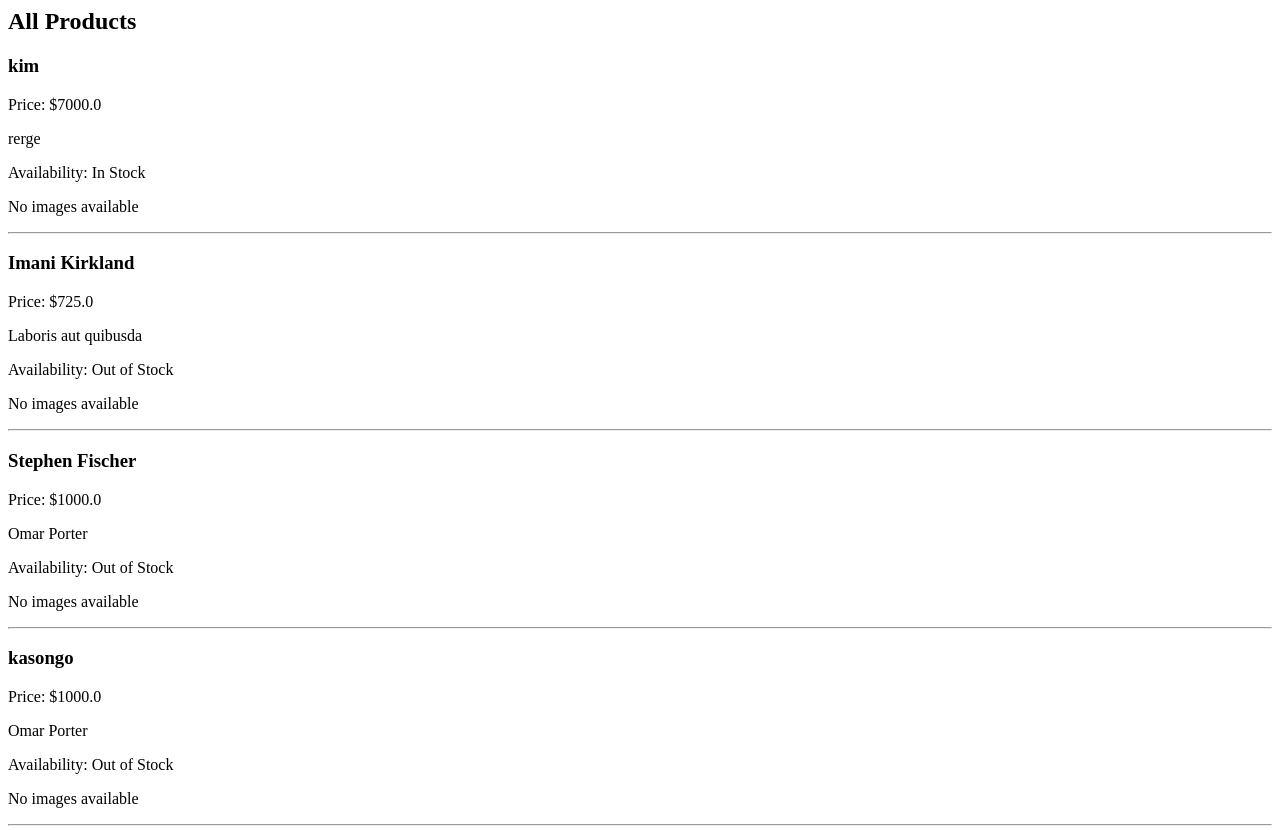
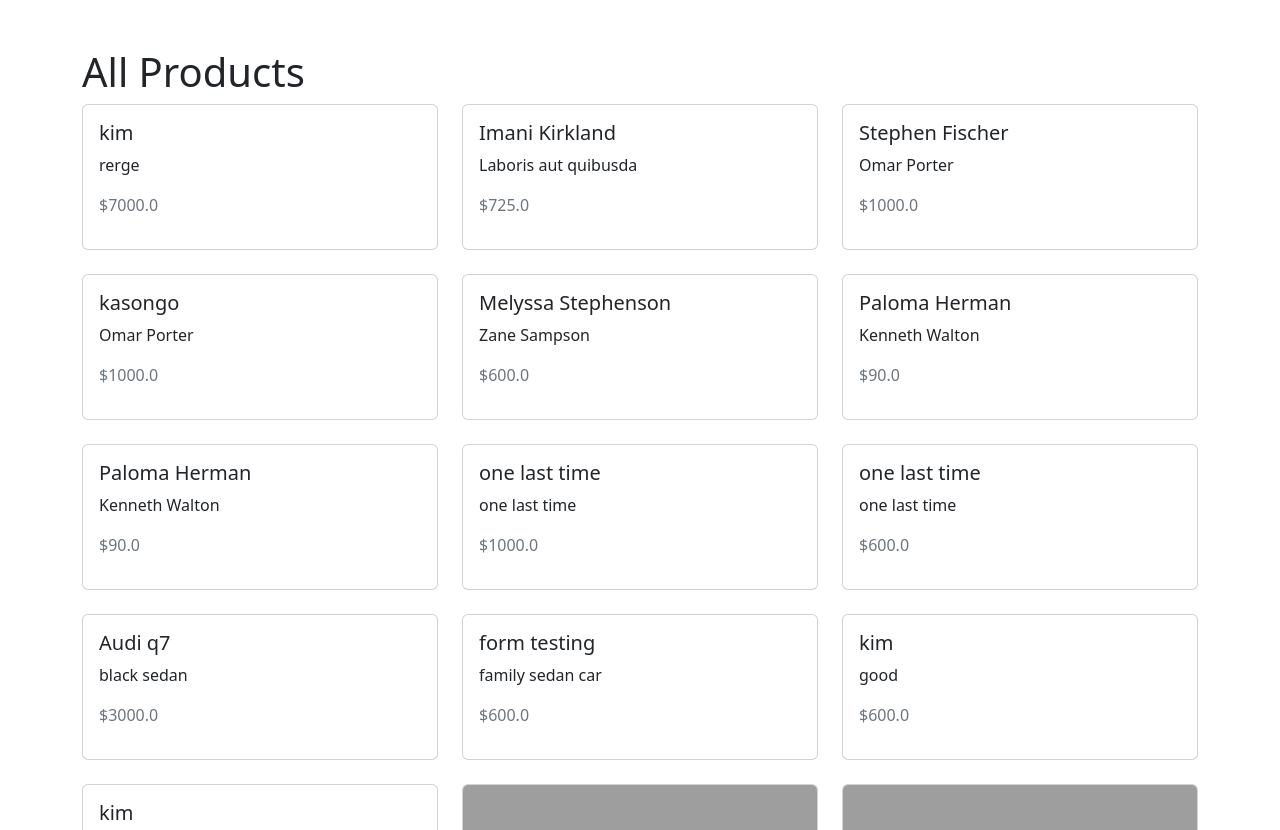
Before and after one commit to DerrickMoiben/Ecomerce_Platform, a Django app: page /owner/all_products/ in a window 1280 px wide. Shown: the top 830 px of the page. Run offline with Django 5.2, Linux system fonts and the light colour scheme; data comes from the database, SQL or seed files in the repository; both versions use the stored data as it was after the commit; grey boxes are pictures that could not be loaded.

Commit message:
we  are going to work on one image

```diff
--- a/myvolkswagen/owner/templates/all_products.html
+++ b/myvolkswagen/owner/templates/all_products.html
@@ -1,21 +1,33 @@
-
-    <h2>All Products</h2>
-    {% for product in products %}
-        <div>
-            <h3>{{ product.name }}</h3>
-            <p>Price: ${{ product.price }}</p>
-            <p>{{ product.description }}</p>
-            <p>Availability: {{ product.availability }}</p>
-
-            {% if product.images.all %}
-                <div style="display: flex;">
-                    {% for image in product.images.all %}
-                        <img src="{{ image.image.url }}" width="150px" style="margin-right: 10px;">
-                    {% endfor %}
+<!DOCTYPE html>
+<html>
+<head>
+    <title>All Products</title>
+    <link href="https://cdn.jsdelivr.net/npm/bootstrap@5.2.3/dist/css/bootstrap.min.css" rel="stylesheet">
+</head>
+<body>
+    <div class="container mt-5">
+        <h1>All Products</h1>
+        <div class="row">
+            {% for product in products %}
+            <div class="col-md-4 mb-4">
+                <div class="card">
+                    {% if product.images.all %}
+                        <img src="{{ product.images.first.image.url }}" class="card-img-top" alt="{{ product.name }}">
+                    {% endif %}
+                    <div class="card-body">
+                        <h5 class="card-title">{{ product.name }}</h5>
+                        <p class="card-text">{{ product.description }}</p>
+                        <p class="text-muted">${{ product.price }}</p>
+                        <div class="d-flex gap-2">
+                            {% for image in product.images.all %}
+                                <img src="{{ image.image.url }}" alt="Product image" width="80" class="img-thumbnail">
+                            {% endfor %}
+                        </div>
+                    </div>
                 </div>
-            {% else %}
-                <p>No images available</p>
-            {% endif %}
+            </div>
+            {% endfor %}
         </div>
-        <hr>
-    {% endfor %}
+    </div>
+</body>
+</html>
--- a/myvolkswagen/owner/views.py
+++ b/myvolkswagen/owner/views.py
@@ -58,41 +58,33 @@ def owner_dashboard(request):
 
 from django.shortcuts import render, redirect
 from django.contrib import messages
-from .forms import ProductForm
-from .models import Product, ProductImage
-
-from django.shortcuts import render, redirect
-from django.contrib import messages
 from django.views.decorators.csrf import csrf_protect
 from .models import Product, ProductImage
-from .forms import ProductForm, ProductImageForm, ProductCreateForm
+from .forms import ProductForm, ProductImageForm
 
-
+@csrf_protect
 def add_products(request):
     if request.method == 'POST':
-        form = ProductCreateForm(request.POST, request.FILES)
+        form = ProductForm(request.POST)
+        images = request.FILES.getlist('images')  # Get multiple images
+
         if form.is_valid():
-            # Create the product
-            product = Product.objects.create(
-                name=form.cleaned_data['name'],
-                price=form.cleaned_data['price'],
-                description=form.cleaned_data['description'],
-                availability=form.cleaned_data['availability']
-            )
+            product = form.save()  # Save product first
 
-            # Handle the images
-            images = request.FILES.getlist('images')
-            for image in images:
-                ProductImage.objects.create(product=product, image=image)
+            # Save each image
+            for img in images:
+                ProductImage.objects.create(product=product, image=img)
 
-            return redirect('product_list')  # Replace 'product_list' with your product list view name
+            messages.success(request, 'Product added successfully with images!')
+            return redirect('all_products')
+        else:
+            messages.error(request, 'Error adding product. Please check the form.')
+
     else:
-        form = ProductCreateForm()
-    return render(request, 'add_product.html', {'form': form})
+        form = ProductForm()
 
+    return render(request, 'add_products.html', {'form': form})
 
-from django.shortcuts import render
-from .models import Product
 
 def all_products(request):
     products = Product.objects.all()
```
Also changed, not shown: myvolkswagen/owner/forms.py (+2 -25 lines), myvolkswagen/owner/templates/add_products.html (+17 -5 lines), myvolkswagen/db.sqlite3, myvolkswagen/media/uploads/20250320152016Screenshot_from_2025-03-13_17-36-04.png (added), myvolkswagen/media/uploads/20250320152455Screenshot_from_2025-03-13_17-36-04.png (added), myvolkswagen/media/uploads/20250320162130113-alx-ai-starter-kit-certificate-derrick-moiben.png (added), 1 other file.
